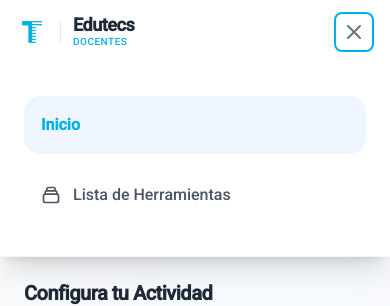
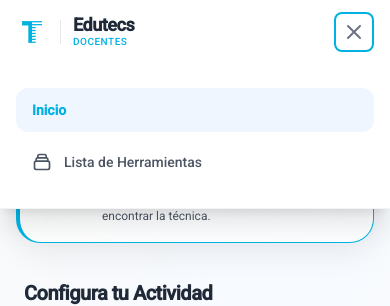
Before and after one commit to alexisss13/EdutecsFrontend, an Angular app: page / in a window 390 px wide. Both pictures are taken after a click on the button 354 px from the left and 32 px from the top of the page. Shown: the top 306 px of the page. Built offline with nearby package versions, Linux system fonts and the light colour scheme; no server answers.

Commit message:
headerUpdateMovil

```diff
--- a/src/app/header/header.component.html
+++ b/src/app/header/header.component.html
@@ -56,13 +56,12 @@
     *ngIf="isMenuOpen"
     class="md:hidden absolute top-full left-0 w-full bg-white border-b border-gray-100 shadow-xl animate-slide-down origin-top z-40"
   >
-    <div class="px-6 py-8 space-y-3 bg-white/95 backdrop-blur-md">
-      <a
+    <div class="px-4 py-6 space-y-2 bg-white/95 backdrop-blur-md"> <a
     routerLink="/"
     (click)="closeMenu()"
     routerLinkActive="bg-blue-50 text-primary font-semibold"
     [routerLinkActiveOptions]="{exact: true}"
-        class="block px-4 py-4 rounded-2xl text-base font-medium text-gray-600 hover:bg-gray-50 hover:text-primary transition-all duration-200 border border-transparent hover:border-gray-100"
+    class="block px-4 py-3 rounded-xl text-sm font-medium text-gray-600 hover:bg-gray-50 hover:text-primary transition-all duration-200"
   >
     Inicio
   </a>
@@ -71,13 +70,14 @@
     routerLink="/list"
     (click)="closeMenu()"
     routerLinkActive="bg-blue-50 text-primary font-semibold"
-        class="block px-4 py-4 rounded-2xl text-base font-medium text-gray-600 hover:bg-gray-50 hover:text-primary transition-all duration-200 border border-transparent hover:border-gray-100 flex items-center gap-3"
+    class="block px-4 py-3 rounded-xl text-sm font-medium text-gray-600 hover:bg-gray-50 hover:text-primary transition-all duration-200 flex items-center gap-3"
   >
     <svg xmlns="http://www.w3.org/2000/svg" class="h-5 w-5" fill="none" viewBox="0 0 24 24" stroke="currentColor">
       <path stroke-linecap="round" stroke-linejoin="round" stroke-width="2" d="M19 11H5m14 0a2 2 0 012 2v6a2 2 0 01-2 2H5a2 2 0 01-2-2v-6a2 2 0 012-2m14 0V9a2 2 0 00-2-2M5 11V9a2 2 0 012-2m0 0V5a2 2 0 012-2h6a2 2 0 012 2v2M7 7h10" />
     </svg>
     Lista de Herramientas
   </a>
+
 </div>
   </div>
 </header>
```
Lines whose indentation alone changed are shown as unchanged.
